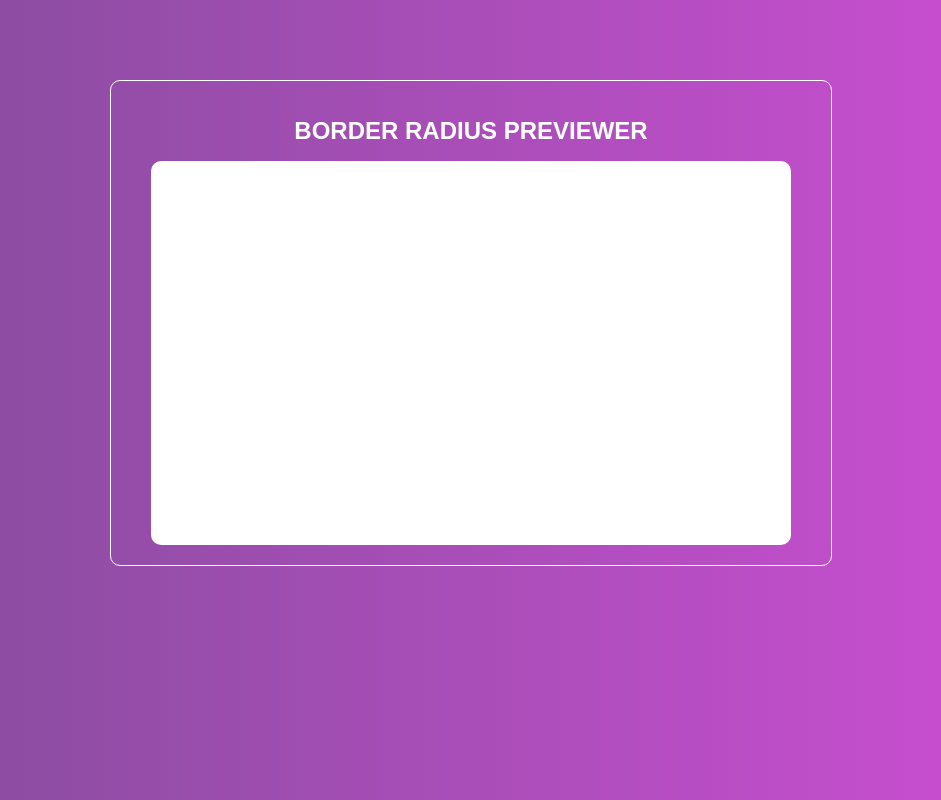
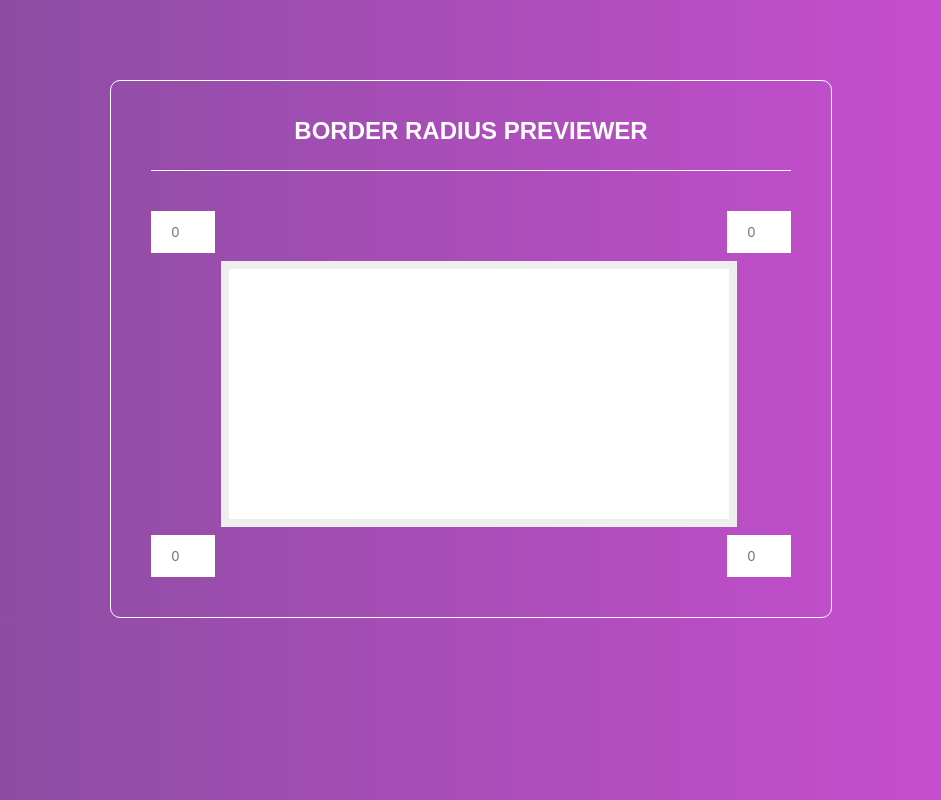
Before and after one commit to leandroatallah/border-radius-previewer, a React (Create React App) app: page / in a window 1280 px wide. Shown: the whole page, without its empty margins (169-1110 px from the left). Built offline with nearby package versions, Linux system fonts and the light colour scheme.

Commit message:
Update: Style page and chage values feature

```diff
--- a/src/App.css
+++ b/src/App.css
@@ -14,25 +14,57 @@ h1 {
     font-size: 24px;
     text-transform: uppercase;
     text-align: center;
+    padding-bottom: 25px;
+    margin-bottom: 40px;
+    border-bottom: 1px solid #fff;
 }
 
 #form-container {
     max-width: 100%;
     width: 640px;
     margin: 80px auto 0;
-    padding: 20px 40px;
     border-radius: 10px;
     border: 1px solid #fff;
+    padding: 20px 40px 40px;
 }
 
 #border-container {
     position: relative;
+    padding: 50px 70px;
 }
 
 #border-radius-element {
     width: 100%;
     height: 0;
-    padding-bottom: 60%;
+    padding-bottom: 50%;
     background-color: #fff;
-    border-radius: 10px;
+    border: 8px solid #eee;
+    border-radius: 0;
 }
+
+input[type=number] {
+    position: absolute;
+    width: 60px;
+    height: 40px;
+    background-color: #fff;
+    border: 0;
+    text-align: center;
+    font-size: 14px;
+}
+
+#top-left {
+    top: 0;
+    left: 0;
+}
+#top-right {
+    top: 0;
+    right: 0;
+}
+#bottom-left {
+    bottom: 0;
+    left: 0;
+}
+#bottom-right {
+    bottom: 0;
+    right: 0;
+}
--- a/src/App.jsx
+++ b/src/App.jsx
@@ -1,13 +1,27 @@
-import React from 'react'
+import React, {useState} from 'react'
 import './App.css'
 
 export default function App() {
+    const [topLeft, setTopLeft] = useState(0)
+    const [topRight, setTopRight] = useState(0)
+    const [bottomLeft, setBottomLeft] = useState(0)
+    const [bottomRight, setBottomRight] = useState(0)
+
+    function getBorderRadius() {
+        return `${topLeft}px ${topRight}px ${bottomLeft}px ${bottomRight}px`
+    }
+
     return (
         <>
             <div id="form-container">
                 <h1>Border Radius Previewer</h1>
                 <div id="border-container">
-                    <div id="border-radius-element"></div>
+                    <div id="border-radius-element" style={{'borderRadius': getBorderRadius()}}></div>
+
+                    <input type="number" id="top-left" placeholder="0" min="0" max="1000" onChange={(e) => setTopLeft(e.target.value)} />
+                    <input type="number" id="top-right" placeholder="0" min="0" max="1000" onChange={(e) => setTopRight(e.target.value)} />
+                    <input type="number" id="bottom-left" placeholder="0" min="0" max="1000" onChange={(e) => setBottomLeft(e.target.value)} />
+                    <input type="number" id="bottom-right" placeholder="0" min="0" max="1000" onChange={(e) => setBottomRight(e.target.value)} />
                 </div>
             </div>
         </>
```
Also changed, not shown: 1 other file (tests, documents, lock files or other folders).
